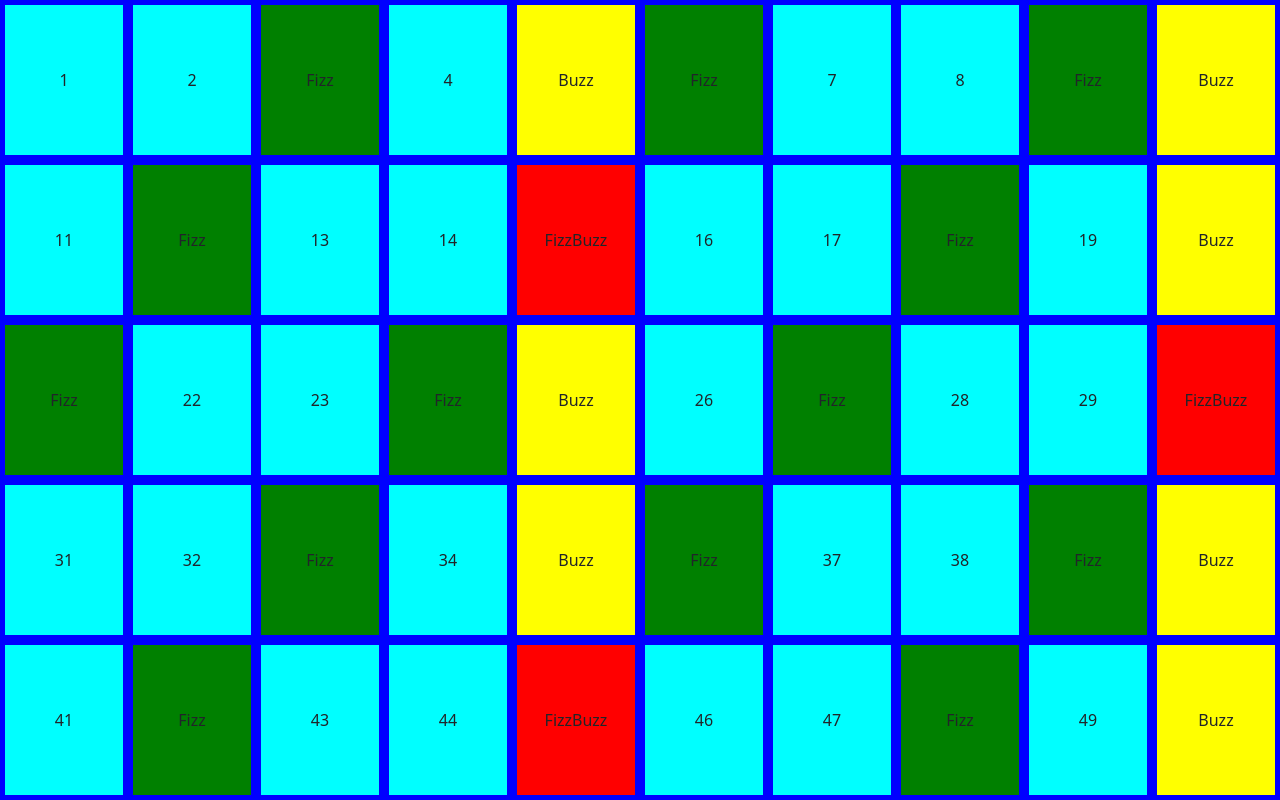
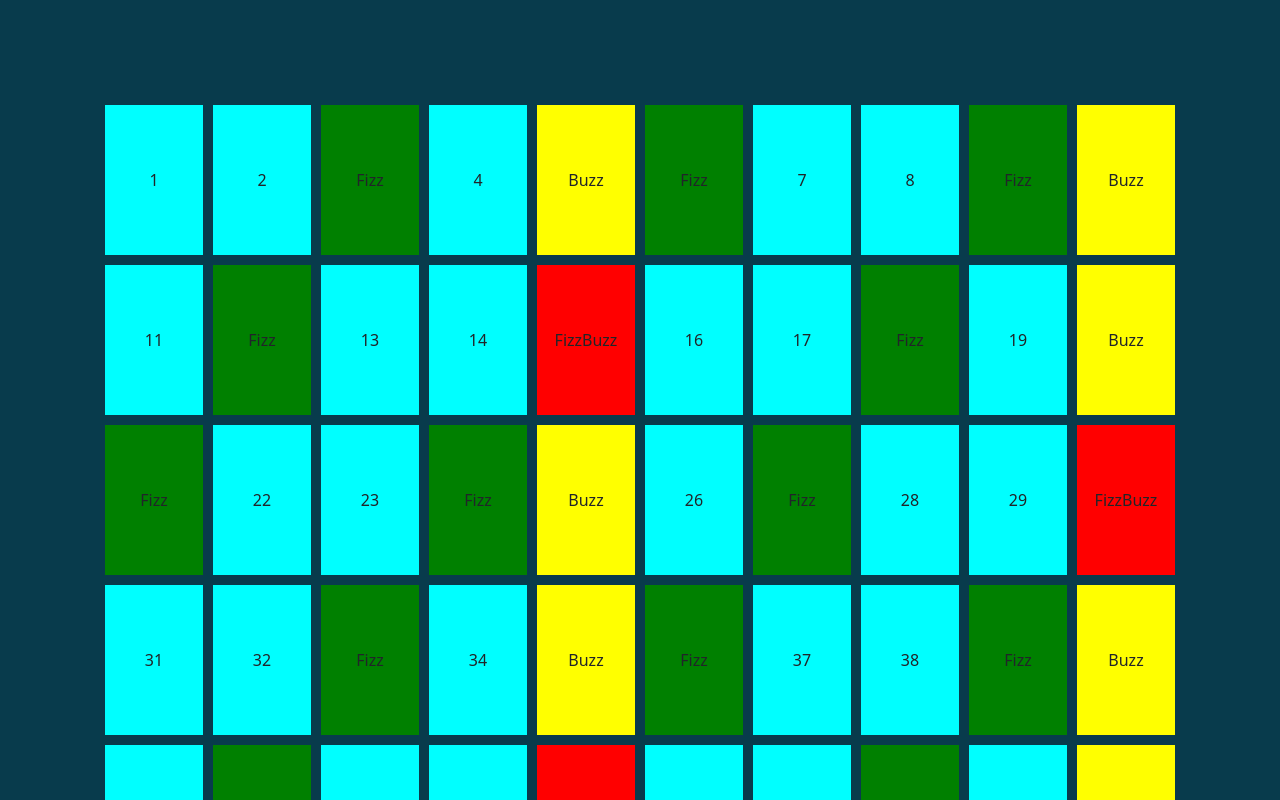
Before and after one commit to Mentabomber/js-fizzbuzz, a plain HTML site: page index.html in a window 1280 px wide. Shown: the top 800 px of the page. Drawn offline with nearby package versions, Linux system fonts and the light colour scheme.

Commit message:
background color change css

```diff
--- a/css/style.css
+++ b/css/style.css
@@ -5,11 +5,16 @@
     box-sizing: border-box;
 }
 
+main{
+    padding: 100px;
+}
+main,
+#contenitore{
+    background-color: rgb(8,59,76);
+}
 #contenitore{
     display: flex;
     flex-wrap: wrap;
-    background-color: blue;
-
 }
 
 #contenitore div{
```
